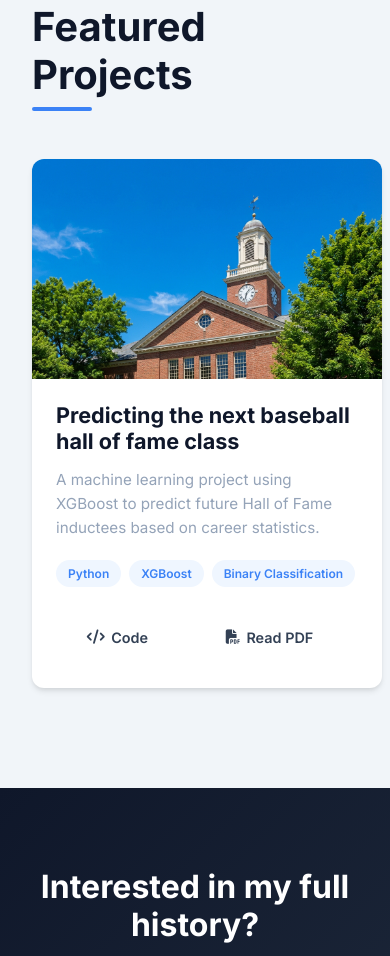
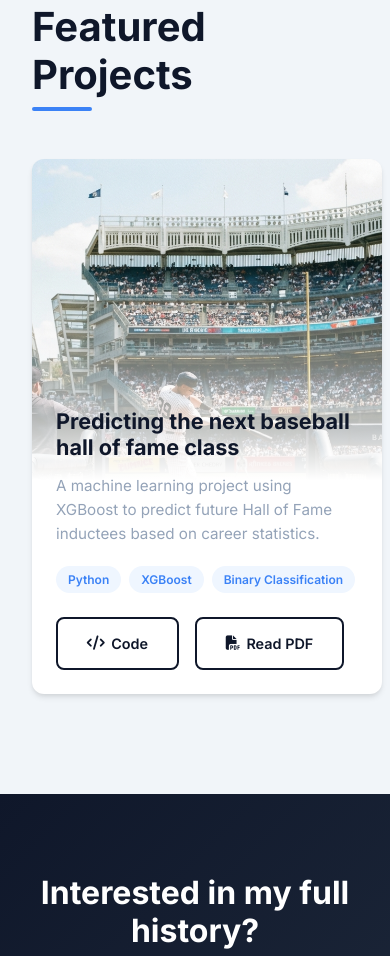
Before and after one commit to bpdaum/portfolio, a plain HTML site: page index.html in a window 390 px wide. Shown: the part 2460-3416 px from the top of the page. Drawn offline with Linux system fonts and the light colour scheme.

Commit message:
Update Baseball HOF card with Yankee Stadium background and improved styling

```diff
--- a/css/style.css
+++ b/css/style.css
@@ -722,3 +722,68 @@ footer {
         text-align: center;
     }
 }
+
+/* Special Card Styles */
+.hof-card {
+    position: relative;
+    /* Gradient from transparent (showing image) on left to card-bg color on right */
+    /* Adjusted to be solid earlier for readability */
+    background-image: linear-gradient(to right, rgba(255, 255, 255, 0) 0%, var(--card-bg) 40%), url('../assets/images/yankee_stadium_swing.png');
+    background-size: cover;
+    background-position: left center;
+    background-repeat: no-repeat;
+    /* Ensure text is readable and card has size */
+}
+
+/* Dark mode adjustment for the gradient */
+body.dark-mode .hof-card {
+    background-image: linear-gradient(to right, rgba(30, 41, 59, 0) 0%, var(--card-bg) 40%), url('../assets/images/yankee_stadium_swing.png');
+}
+
+.hof-card .project-info {
+    position: relative;
+    z-index: 2;
+    width: 100%;
+    /* Push text to the right side where the background is solid */
+    padding-left: 45%;
+}
+
+/* Specific button overrides for visibility on light/card-bg */
+.hof-card .project-links .btn-outline {
+    color: var(--primary-color);
+    border-color: var(--primary-color);
+}
+
+.hof-card .project-links .btn-outline:hover {
+    background: var(--primary-color);
+    color: white;
+}
+
+/* Dark mode button overrides */
+body.dark-mode .hof-card .project-links .btn-outline {
+    color: var(--text-color);
+    border-color: var(--text-color);
+}
+
+body.dark-mode .hof-card .project-links .btn-outline:hover {
+    background: var(--text-color);
+    color: var(--card-bg);
+}
+
+@media (max-width: 768px) {
+    .hof-card {
+        /* Mobile: Image on top, gradient to bottom */
+        background-image: linear-gradient(to bottom, rgba(255, 255, 255, 0) 20%, var(--card-bg) 60%), url('../assets/images/yankee_stadium_swing.png');
+        background-position: center top;
+    }
+
+    body.dark-mode .hof-card {
+        background-image: linear-gradient(to bottom, rgba(30, 41, 59, 0) 20%, var(--card-bg) 60%), url('../assets/images/yankee_stadium_swing.png');
+    }
+
+    .hof-card .project-info {
+        padding-left: 1.5rem;
+        padding-top: 250px;
+        /* Space for image */
+    }
+}
--- a/index.html
+++ b/index.html
@@ -120,10 +120,7 @@
             </div>
             <div class="projects-grid">
                 <!-- Project 1 -->
-                <article class="project-card">
-                    <div class="project-image">
-                        <img src="assets/images/cooperstown.png" alt="National Baseball Hall of Fame">
-                    </div>
+                <article class="project-card hof-card">
                     <div class="project-info">
                         <h3>Predicting the next baseball hall of fame class</h3>
                         <p>A machine learning project using XGBoost to predict future Hall of Fame inductees based on
```
Also changed, not shown: assets/images/yankee_stadium_swing.png (added).
